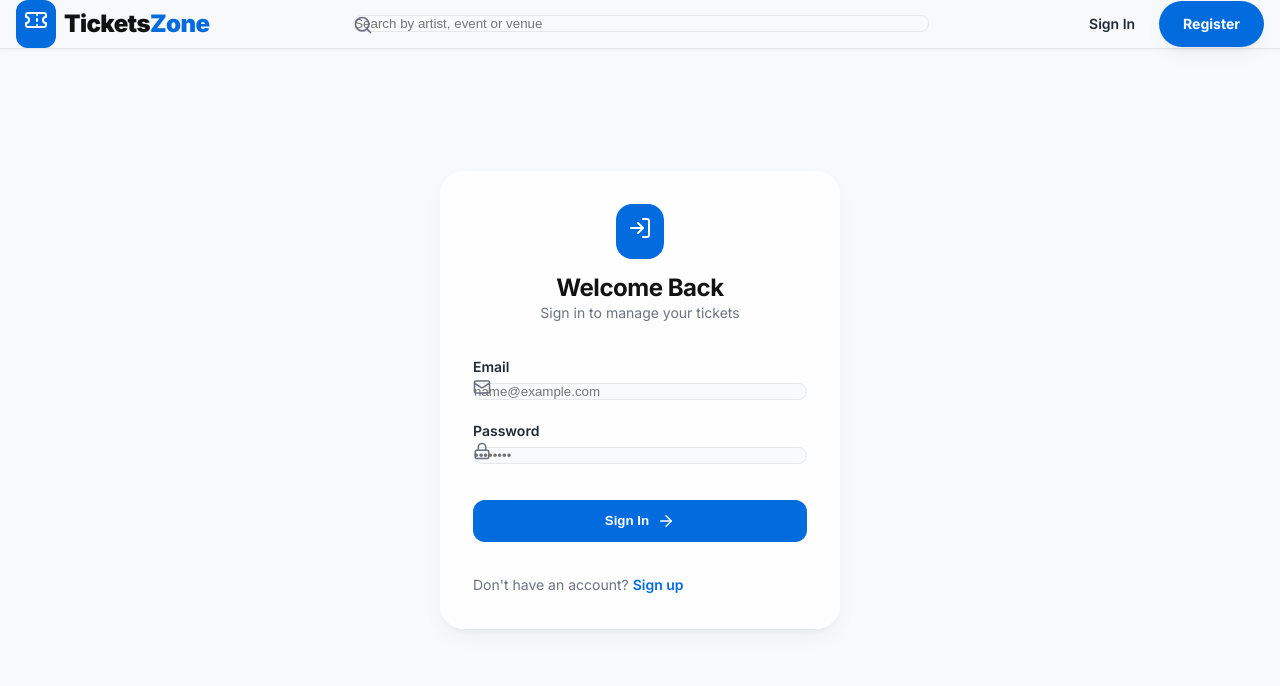
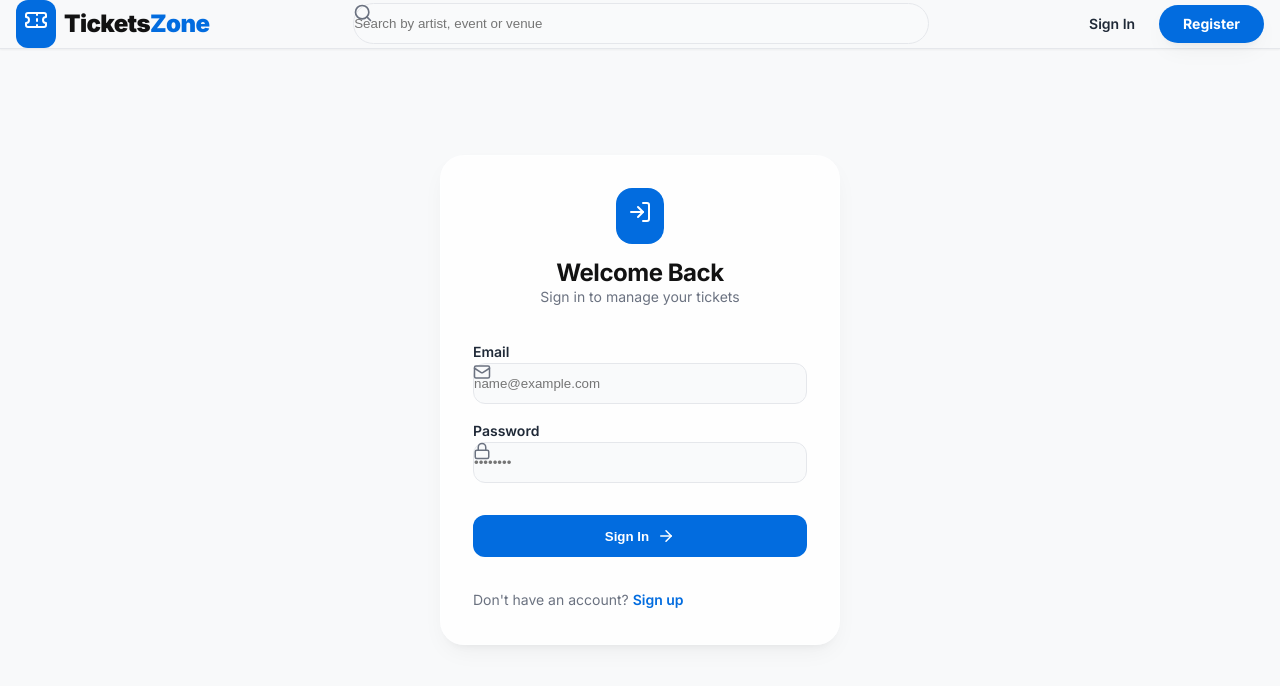
Before and after one commit to abetolmunyat-boop/ticketzone, a React app in the folder frontend/: page /login in a window 1280 px wide. Shown: the top 686 px of the page. Built offline with nearby package versions, Linux system fonts and the light colour scheme; no server answers; the HTML template or start-up script is replaced by a standard one.

Commit message:
Fix category button padding overlap in global.css

```diff
--- a/frontend/src/styles/global.css
+++ b/frontend/src/styles/global.css
@@ -145,6 +145,9 @@ a {
 .p-6 { padding: 1.5rem; }
 .p-8 { padding: 2rem; }
 .px-4 { padding-left: 1rem; padding-right: 1rem; }
+.px-6 { padding-left: 1.5rem; padding-right: 1.5rem; }
+.py-2 { padding-top: 0.5rem; padding-bottom: 0.5rem; }
+.py-3 { padding-top: 0.75rem; padding-bottom: 0.75rem; }
 .py-4 { padding-top: 1rem; padding-bottom: 1rem; }
 .py-10 { padding-top: 2.5rem; padding-bottom: 2.5rem; }
 .py-12 { padding-top: 3rem; padding-bottom: 3rem; }
```
